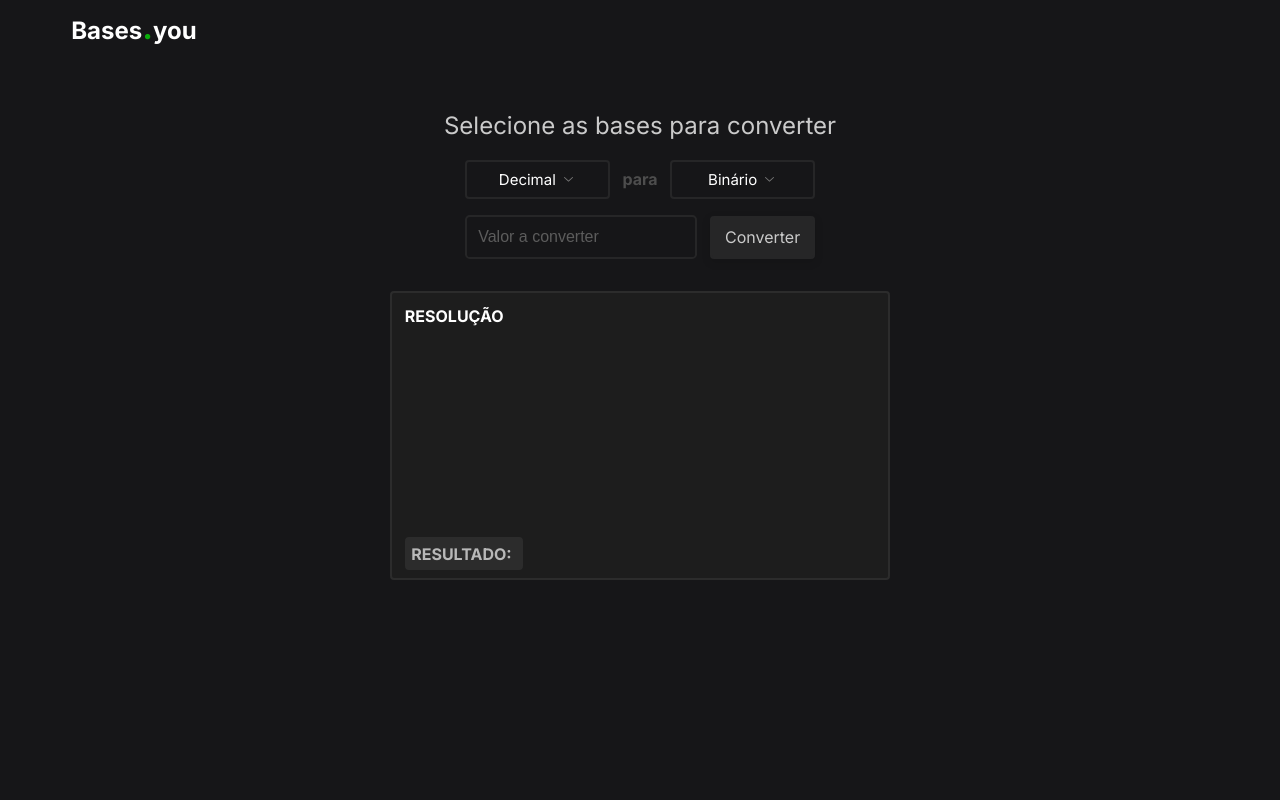
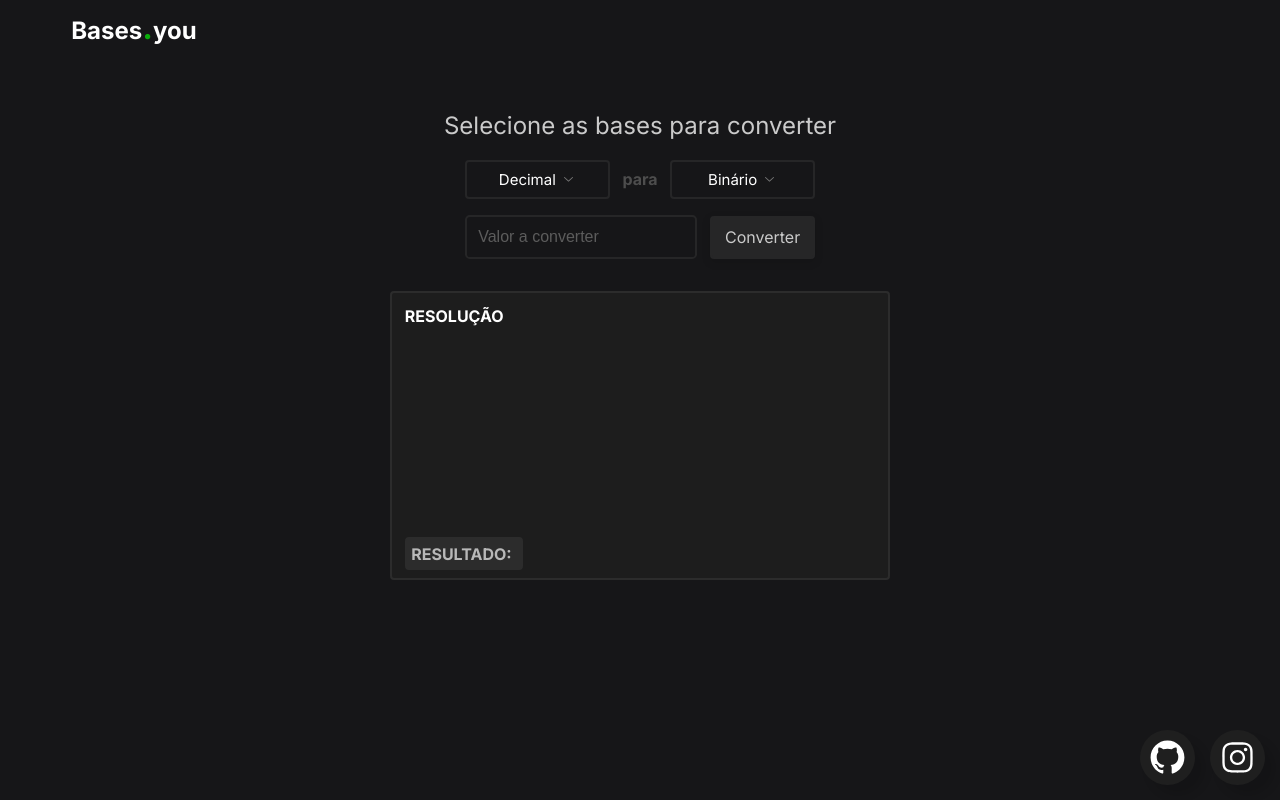
Before and after one commit to DaniloSamways/bases-calculator, a React (Vite) app: page / in a window 1280 px wide. Built offline with nearby package versions, Linux system fonts and the light colour scheme.

Commit message:
Added social links

```diff
--- a/src/App.tsx
+++ b/src/App.tsx
@@ -1,7 +1,12 @@
 import { useState } from 'react';
-import './App.css'
 import { Selection } from './components/Selection/selection';
 import { decimalToBase } from './utils/decimalToBase';
+import GithubIcon from './assets/github.svg';
+import InstagramIcon from './assets/instagram.svg';
+
+import './styles/author.css'
+import './App.css'
+import { GitHubLogoIcon, InstagramLogoIcon } from '@radix-ui/react-icons';
 
 type convertionProps = {
   result: string | number;
@@ -30,6 +35,8 @@ function App() {
   }
 
   return (
+    <>
+
       <main>
         <h2>Selecione as bases para converter</h2>
 
@@ -65,6 +72,16 @@ function App() {
           <div><span>RESULTADO:</span> {convertion.result}</div>
         </pre>
       </main>
+
+      <footer>
+        <a href="https://github.com/DaniloSamways" target="_blank">
+          <GitHubLogoIcon color='white' height={35} width={35} />
+        </a>
+        <a href="https://www.instagram.com/danilo.samw/" target="_blank">
+          <InstagramLogoIcon color='white' height={35} width={35} />
+        </a>
+      </footer>
+    </>
   )
 }
 
--- /dev/null
+++ b/src/styles/author.css
@@ -0,0 +1,24 @@
+footer {
+  display: flex;
+  position: absolute;
+  bottom: 15px;
+  right: 15px;
+  gap: 15px;
+}
+
+a {
+  background-color: rgb(31, 31, 31);
+  border-radius: 100%;
+  line-height: 0;
+  padding: 10px;
+  box-shadow: 10px 10px 10px rgba(0, 0, 0, 0.123);
+}
+
+a:hover {
+  filter: brightness(80%);
+  cursor: pointer;
+}
+
+svg {
+  fill: white;
+}
```
Lines whose indentation alone changed are shown as unchanged.
